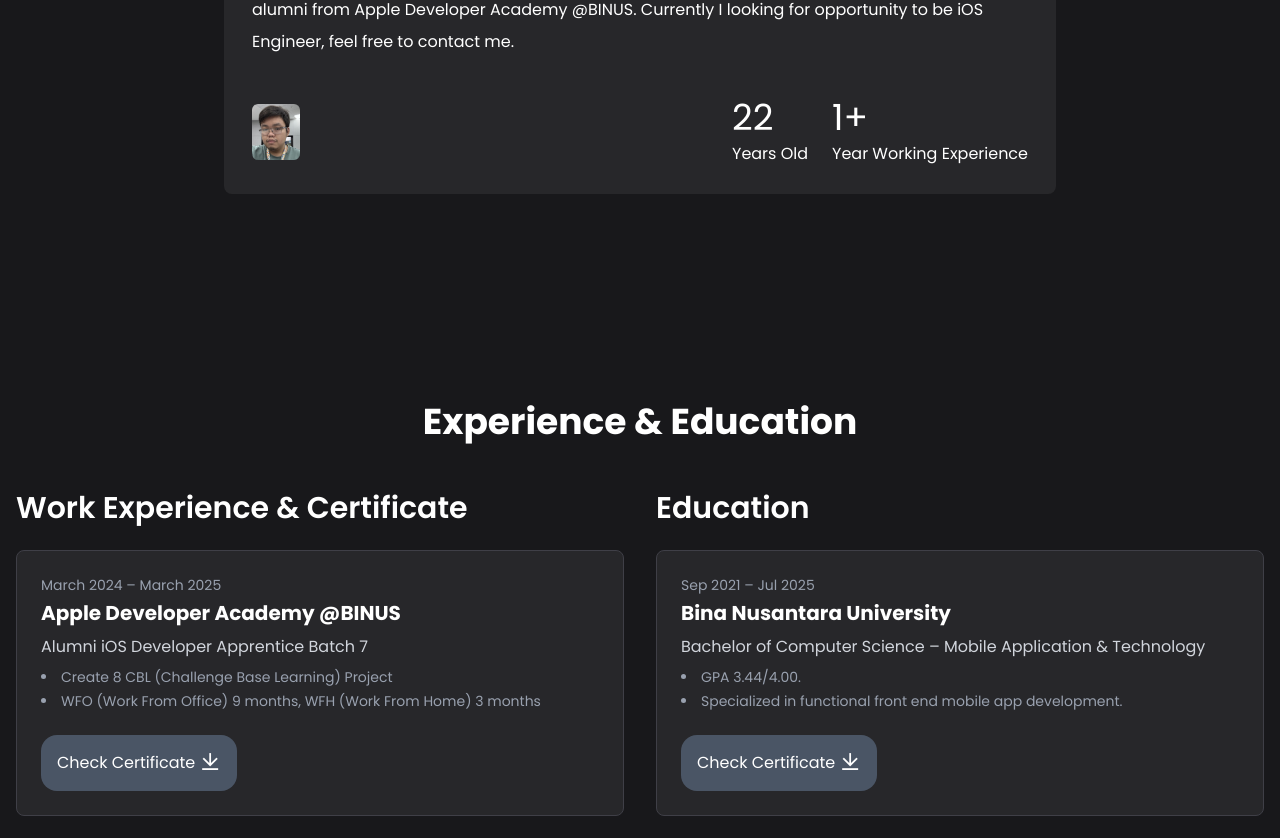
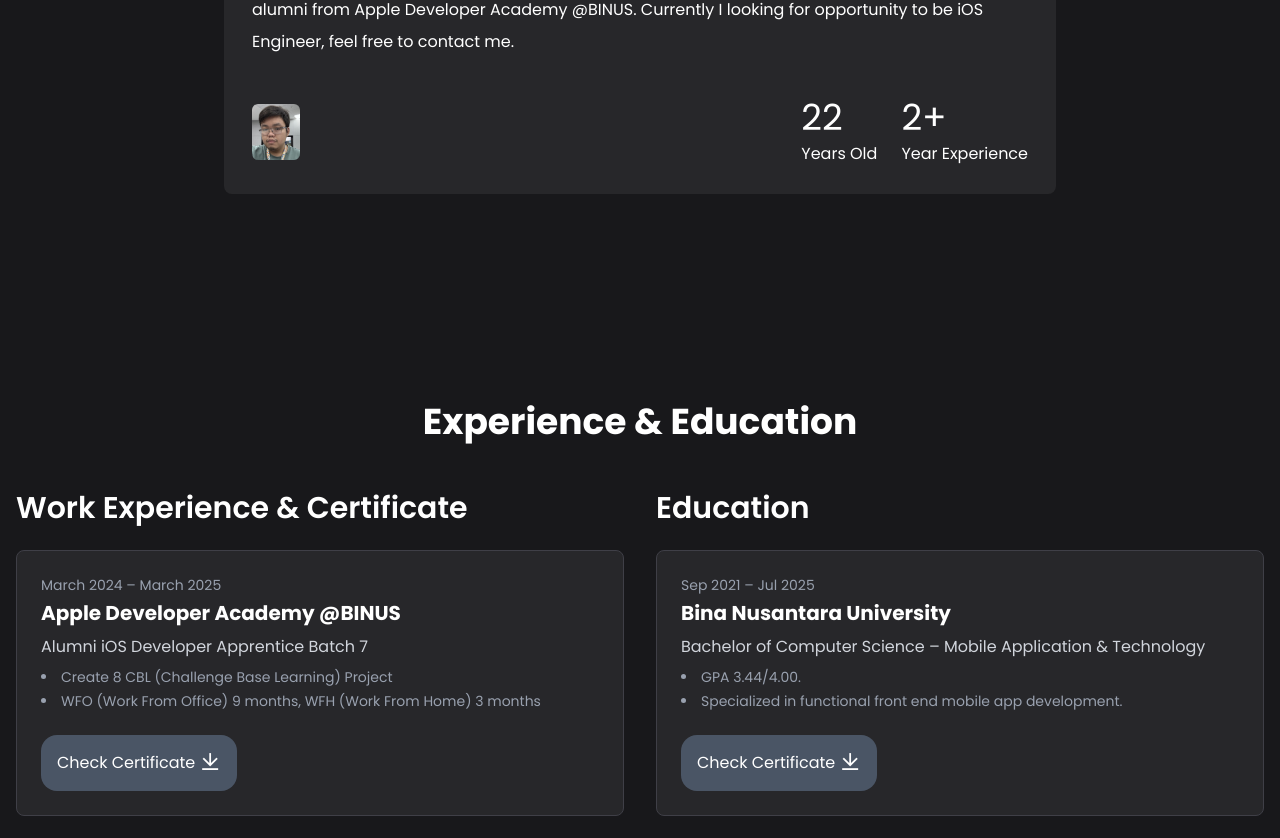
Before and after one commit to legendsnote/webporto, a React (Vite) app: page / in a window 1280 px wide. Shown: the part 890-1728 px from the top of the page. Built offline with nearby package versions, Linux system fonts and the light colour scheme.

Commit message:
update work experience to 2+ years

```diff
--- a/src/App.jsx
+++ b/src/App.jsx
@@ -65,9 +65,9 @@ function App() {
               </div>
               <div>
                 <h1 className="text-4xl mb-1  ">
-                  1<span className=" ">+</span>
+                  2<span className=" ">+</span>
                 </h1>
-                <p>Year Working Experience</p>
+                <p>Year Experience</p>
               </div>
             </div>
           </div>
```
Also changed, not shown: 1 other file (tests, documents, lock files or other folders).
